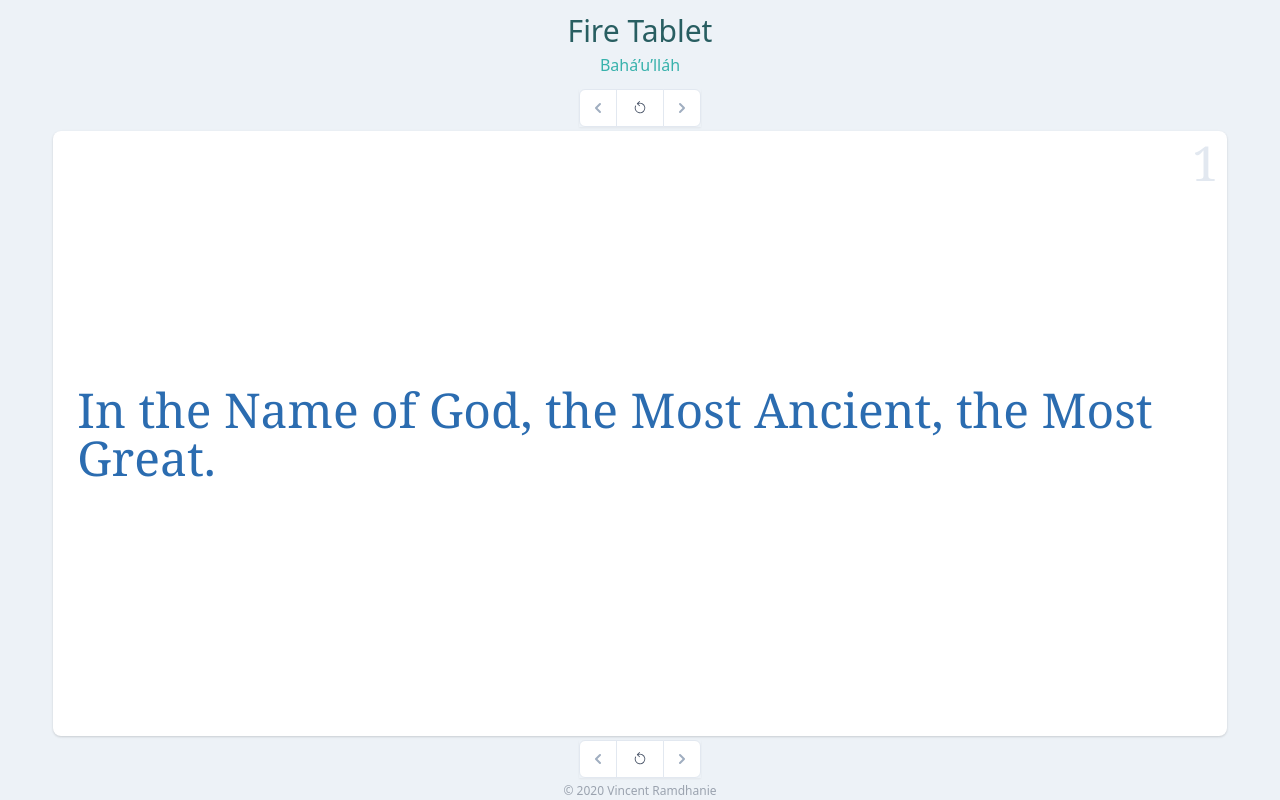
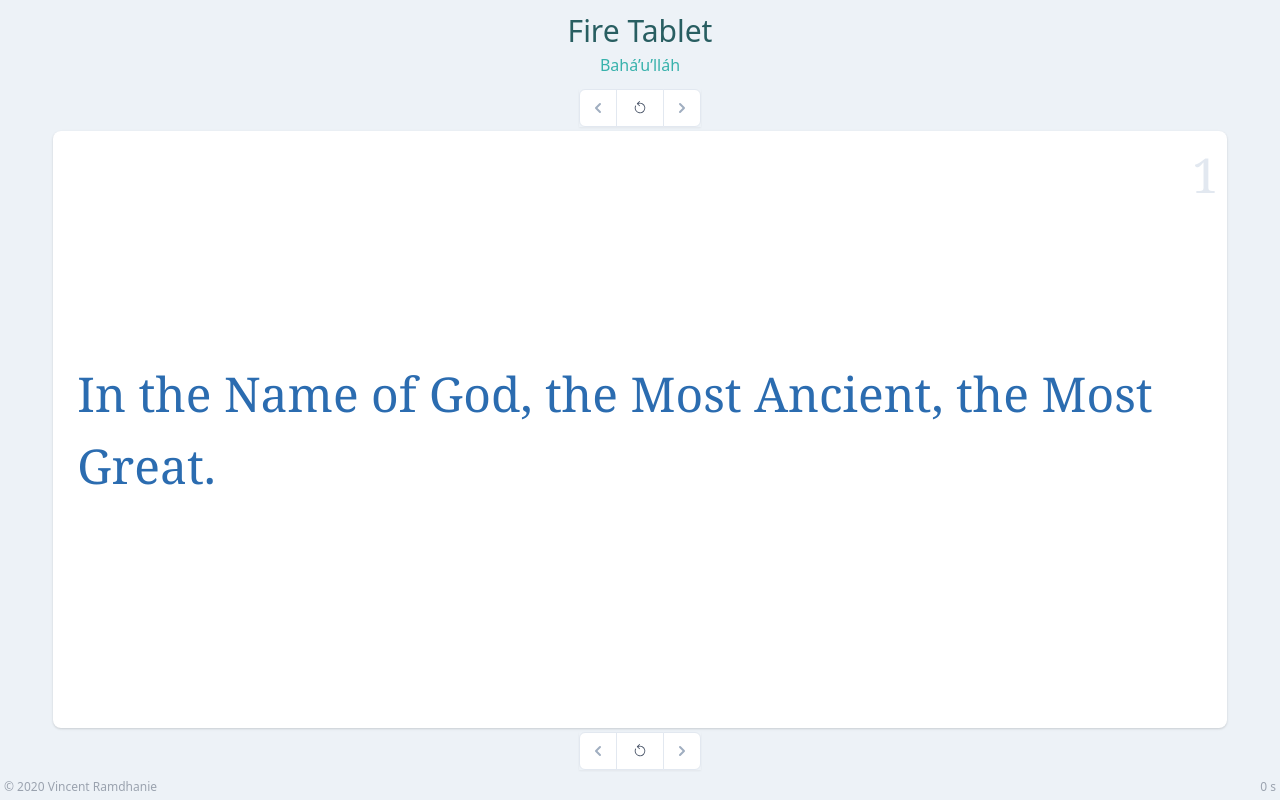
Before and after one commit to vramdhanie/fire, a React (Create React App) app: page / in a window 1280 px wide. Built offline with nearby package versions, Linux system fonts and the light colour scheme.

Commit message:
Style of 48 slide and average time

```diff
--- a/package.json
+++ b/package.json
@@ -7,6 +7,7 @@
     "@testing-library/jest-dom": "^5.11.5",
     "@testing-library/react": "^11.1.1",
     "@testing-library/user-event": "^12.2.0",
+    "classnames": "^2.2.6",
     "react": "^17.0.1",
     "react-dom": "^17.0.1",
     "react-icons": "^3.11.0",
--- a/src/App.js
+++ b/src/App.js
@@ -7,6 +7,7 @@ import { CSSTransition, SwitchTransition } from "react-transition-group";
 function App() {
   const [tablet, setTablet] = useState([]);
   const [verse, setVerse] = useState(0);
+  const [time, setTime] = useState([]);
 
   useEffect(() => {
     setTablet(verses);
@@ -14,15 +15,36 @@ function App() {
 
   const nextSlide = (key) => {
     let nextVerse;
+    let newTime = [...time];
     if (key === "r") {
       nextVerse = 0;
+      newTime = [];
     } else {
       const dir = ["a", "left"].includes(key) ? -1 : 1;
       nextVerse = (verse + dir) % tablet.length;
       nextVerse = nextVerse < 0 ? 0 : nextVerse;
+      if (dir > 0) {
+        newTime.push(Date.now());
+      } else {
+        if (nextVerse === 0) {
+          newTime = [];
+        }
+      }
     }
 
     setVerse(nextVerse);
+    setTime(newTime);
+  };
+
+  const average = () => {
+    return (
+      (time.length
+        ? time
+            .map((e, i) => e - (i === 0 ? e : time[i - 1]))
+            .reduce((acc, curr) => acc + curr, 0) / verse
+        : 0) *
+      (tablet.length - verse)
+    );
   };
 
   return (
@@ -52,8 +74,9 @@ function App() {
 
         <Controls nextSlide={nextSlide} n={verse} />
       </main>
-      <footer className="text-center text-xs opacity-50 text-gray-700">
-        &copy; {new Date().getFullYear()} Vincent Ramdhanie
+      <footer className="text-center text-xs opacity-50 text-gray-700 flex justify-between p-1">
+        <div>&copy; {new Date().getFullYear()} Vincent Ramdhanie</div>
+        <div>{Math.ceil(average() / 1000)} s</div>
       </footer>
     </div>
   );
--- a/src/slide.js
+++ b/src/slide.js
@@ -1,8 +1,32 @@
 import React from "react";
+import classNames from "classnames";
 
 const Slide = ({ verse, n }) => {
+  const classes = [
+    "font-serif",
+    "bg-white",
+    "shadow",
+    "overflow-hidden",
+    "rounded-lg",
+    "w-11/12",
+    "my-0",
+    "mx-auto",
+    "p-6",
+    { "text-2xl": n !== 48, "text-xl": n === 48 },
+    "leading-10",
+    "sm:text-4xl",
+    "sm:leading-normal",
+    "md:text-5xl",
+    "md:leading-normal",
+    "text-blue-700",
+    "flex-1",
+    "flex",
+    "justify-center",
+    "items-center",
+    "relative",
+  ];
   return (
-    <section className="font-serif bg-white shadow overflow-hidden rounded-lg w-11/12 my-0 mx-auto p-6 text-2xl leading-10 sm:text-4xl sm:leading-normal md:text-5xl md:leading-none text-blue-700 flex-1 flex justify-center items-center relative">
+    <section className={classNames(classes)}>
       <div className="absolute top-0 right-0 text-gray-300 m-2">{n + 1}</div>
       {verse}
     </section>
```
Also changed, not shown: 1 other file (tests, documents, lock files or other folders).
